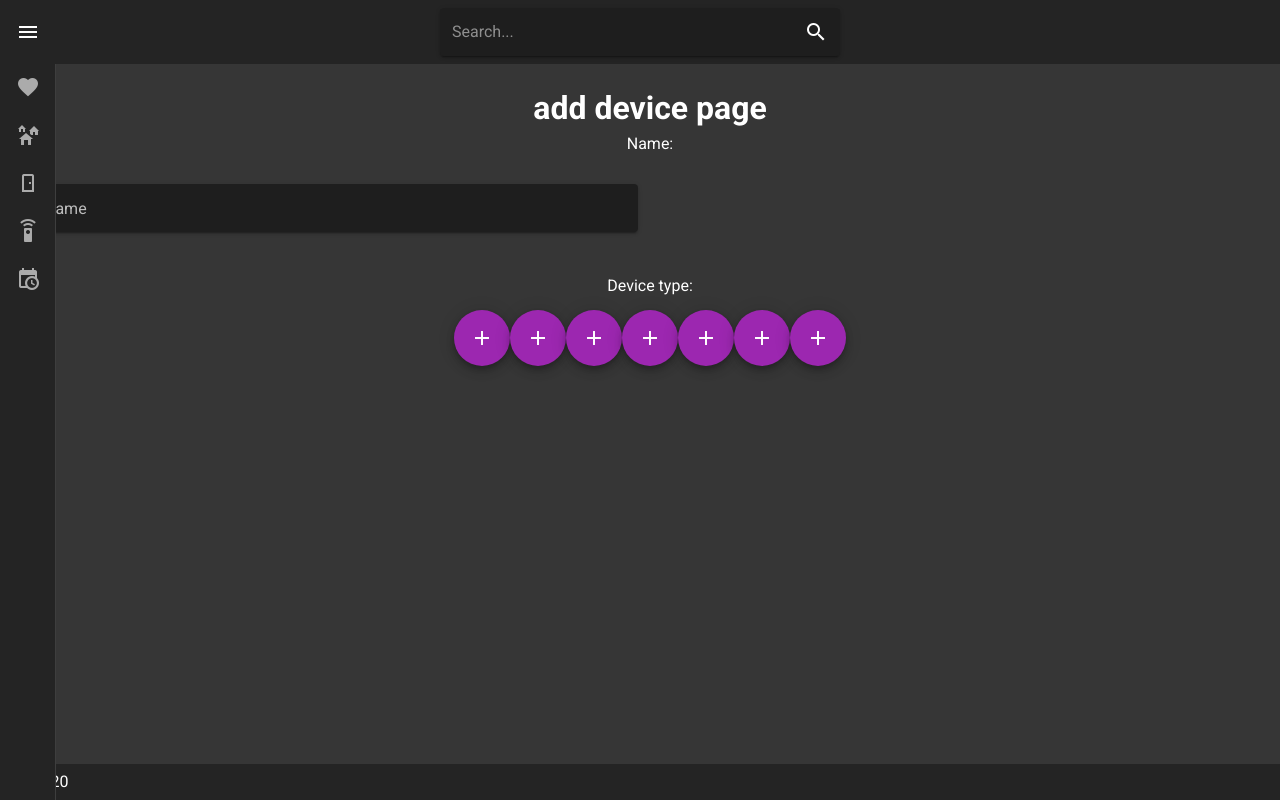
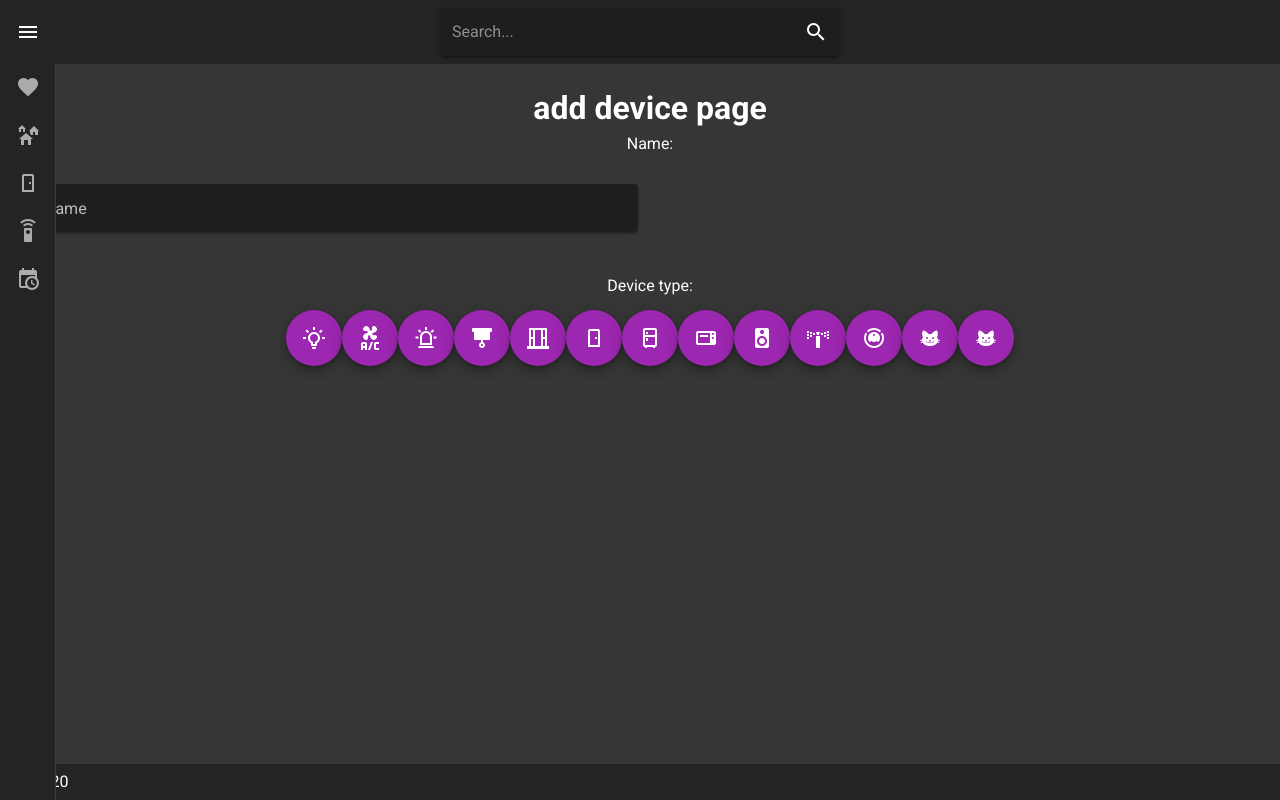
Before and after one commit to AndyBilevich/HCI_Web, a Vue app in the folder intellifox/: page /add_device in a window 1280 px wide. Built offline with nearby package versions, Linux system fonts and the light colour scheme.

Commit message:
Te paso la pelota wachin

```diff
--- a/intellifox/src/router/index.js
+++ b/intellifox/src/router/index.js
@@ -28,6 +28,7 @@ import Taps from "../views/devices/Tap.vue";
 import Vacuums from "../views/devices/Vacuum.vue";
 
 import AddDevice from "../views/AddDevice.vue";
+import AddHome from "../views/AddHome.vue";
 
 Vue.use(VueRouter);
 
@@ -152,6 +153,12 @@ const routes = [
     name: "AddDevice",
     component: AddDevice,
   },
+  {
+    path: "/add_home",
+    name: "AddHome",
+    component: AddHome,
+  },
+
 ];
 
 const router = new VueRouter({
--- a/intellifox/src/views/AddDevice.vue
+++ b/intellifox/src/views/AddDevice.vue
@@ -11,26 +11,44 @@
     Device type:
 
     <v-col cols="12">
-      <v-btn color="purple" fab dark big bottom right>
-        <v-icon>mdi-plus</v-icon>
+      <v-btn color="purple" fab dark big>
+        <v-icon>mdi-lightbulb-on-outline</v-icon>
       </v-btn>
-      <v-btn color="purple" fab dark big bottom right>
-        <v-icon>mdi-plus</v-icon>
+      <v-btn color="purple" fab dark big>
+        <v-icon>mdi-air-conditioner</v-icon>
       </v-btn>
-      <v-btn color="purple" fab dark big bottom right>
-        <v-icon>mdi-plus</v-icon>
+      <v-btn color="purple" fab dark big>
+        <v-icon>mdi-alarm-light-outline</v-icon>
       </v-btn>
-      <v-btn color="purple" fab dark big bottom right>
-        <v-icon>mdi-plus</v-icon>
+      <v-btn color="purple" fab dark big>
+        <v-icon>mdi-blinds</v-icon>
       </v-btn>
-      <v-btn color="purple" fab dark big bottom right>
-        <v-icon>mdi-plus</v-icon>
+      <v-btn color="purple" fab dark big>
+        <v-icon>mdi-window-open-variant</v-icon>
       </v-btn>
-      <v-btn color="purple" fab dark big bottom right>
-        <v-icon>mdi-plus</v-icon>
+      <v-btn color="purple" fab dark big>
+        <v-icon>mdi-door</v-icon>
       </v-btn>
-      <v-btn color="purple" fab dark big bottom right>
-        <v-icon>mdi-plus</v-icon>
+      <v-btn color="purple" fab dark big>
+        <v-icon>mdi-fridge-outline</v-icon>
+      </v-btn>
+      <v-btn color="purple" fab dark big>
+        <v-icon>mdi-toaster-oven</v-icon>
+      </v-btn>
+      <v-btn color="purple" fab dark big>
+        <v-icon>mdi-speaker</v-icon>
+      </v-btn>
+      <v-btn color="purple" fab dark big>
+        <v-icon>mdi-sprinkler-variant</v-icon>
+      </v-btn>
+      <v-btn color="purple" fab dark big>
+        <v-icon>mdi-robot-vacuum</v-icon>
+      </v-btn>
+      <v-btn color="purple" fab dark big>
+        <v-icon>mdi-cat</v-icon>
+      </v-btn>
+      <v-btn color="purple" fab dark big>
+        <v-icon>mdi-cat</v-icon>
       </v-btn>
     </v-col>
   </div>
@@ -38,15 +56,5 @@
 
 
 <style>
-</style><style>
-</style><style>
-</style><style>
-</style><style>
-</style><style>
-</style><style>
-</style><style>
-</style><style>
-</style><style>
-</style><style>
-</style><style>
+
 </style>
--- /dev/null
+++ b/intellifox/src/views/AddHome.vue
@@ -0,0 +1,34 @@
+<template>
+  <div>
+    <h1 class="text-left">Add House</h1>
+
+    <v-col cols="12" sm="6" md="3">
+        <v-text-field
+        label="Name"
+      ></v-text-field>
+    </v-col>
+
+    <v-col cols="12" sm="6" md="3">
+        <v-text-field
+        label="Description (optional)"
+      ></v-text-field>
+    </v-col>
+
+    <v-col cols="12" sm="6" md="3">
+        <v-text-field
+        label="Pin (optional)"
+      ></v-text-field>
+    </v-col>
+  </div>
+</template>
+
+
+<style scoped>
+.homes {
+  padding: 10,
+}
+.card {
+  margin: 20;
+  cursor: pointer;
+}
+</style>
--- a/intellifox/src/views/Homes.vue
+++ b/intellifox/src/views/Homes.vue
@@ -1,6 +1,6 @@
 <template>
   <div class="homes">
-    <h1 class="title">Homes</h1>
+    <h1 class="text-left">Homes</h1>
     <v-container>
       <v-row dense>
         <v-col v-for="h in homes" :key="h.id" cols="6">
@@ -8,6 +8,14 @@
         </v-col>
       </v-row>
     </v-container>
+
+
+    <router-link class="routerLink" to="/add_home">
+      <v-btn color="purple" fab dark big bottom right>
+        <v-icon>mdi-plus</v-icon>
+      </v-btn>
+    </router-link>
+
   </div>
 </template>
 
@@ -50,7 +58,4 @@ export default {
   margin: 20;
   cursor: pointer;
 }
-.title {
-  text-align: left;
-}
 </style>
--- a/intellifox/src/views/Rooms.vue
+++ b/intellifox/src/views/Rooms.vue
@@ -6,7 +6,7 @@
       </v-col>
     </v-row>
 
-    <v-btn color="purple" absolute fab dark big bottom right>
+    <v-btn color="purple" absolute fab dark big right>
       <v-icon>mdi-plus</v-icon>
     </v-btn>
   </div>
```
